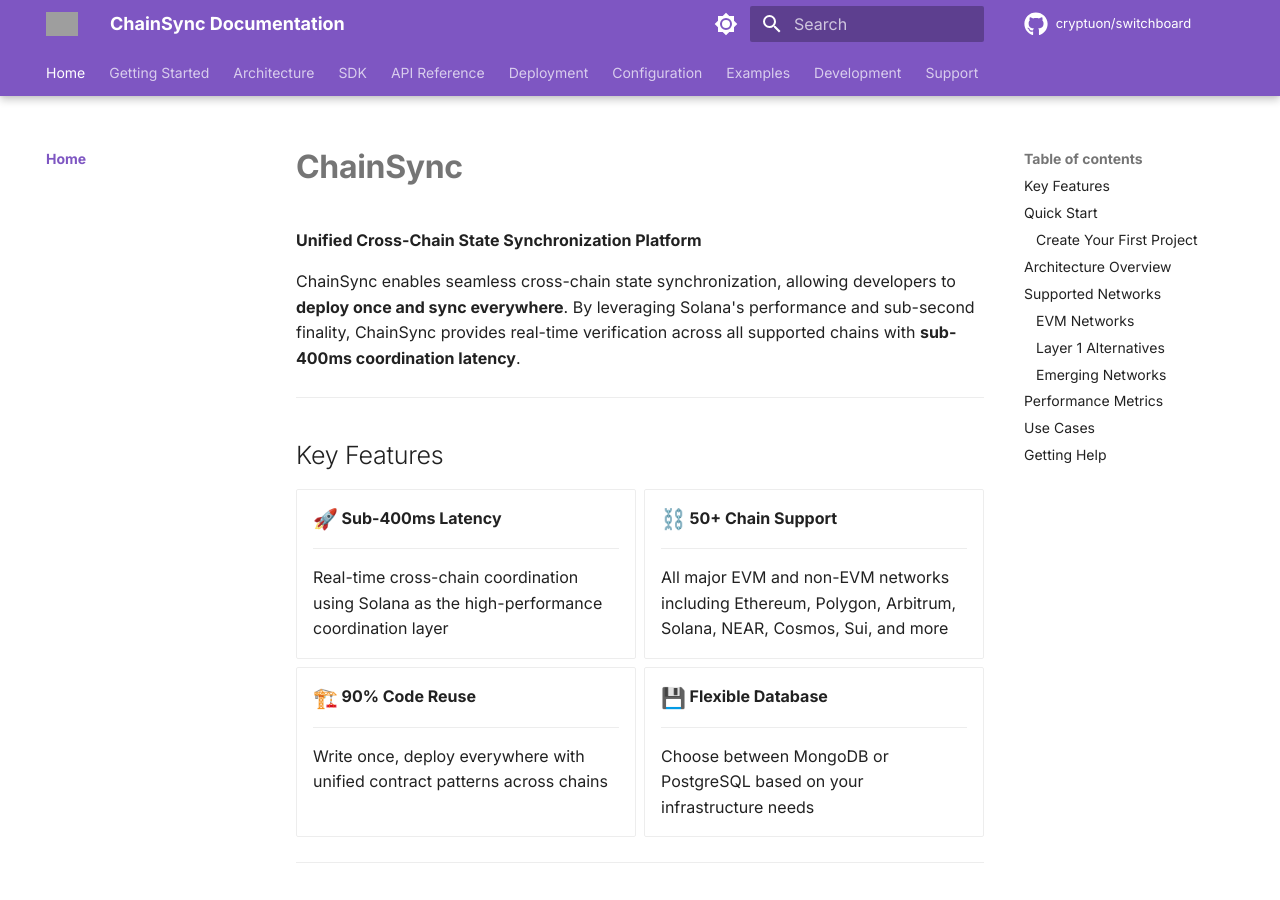
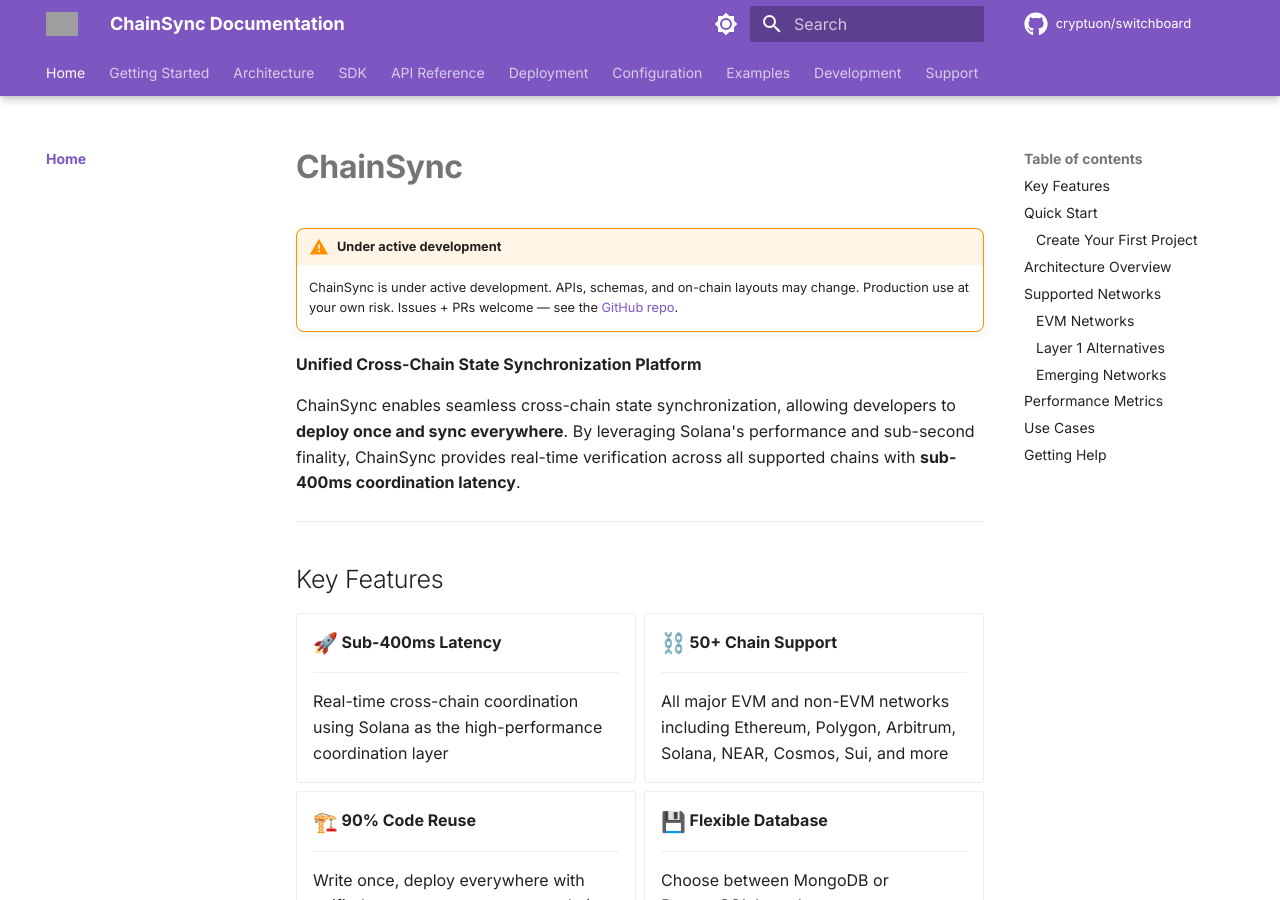
Before and after one commit to cryptuon/switchboard, an MkDocs documentation site: the page built from documentation/docs/index.md, in a window 1280 px wide and 900 px high. Built offline with MkDocs 1.6.1 and Material for MkDocs 9.7.7, drawn with Linux system fonts in a browser that asks for light colours; emoji names are drawn with the system emoji font; comment, search, counter and statistics services are not loaded; the version menu is left out; grey boxes are pictures that could not be loaded.

Commit message:
Add active-development notice + polish README for public visibility

```diff
--- a/documentation/docs/index.md
+++ b/documentation/docs/index.md
@@ -1,4 +1,10 @@
 # ChainSync
+
+!!! warning "Under active development"
+
+    ChainSync is under active development. APIs, schemas, and on-chain
+    layouts may change. Production use at your own risk.
+    Issues + PRs welcome — see the [GitHub repo](https://github.com/cryptuon/switchboard).
 
 **Unified Cross-Chain State Synchronization Platform**
 
```
Also changed, not shown: README.md, docs/README.md.
